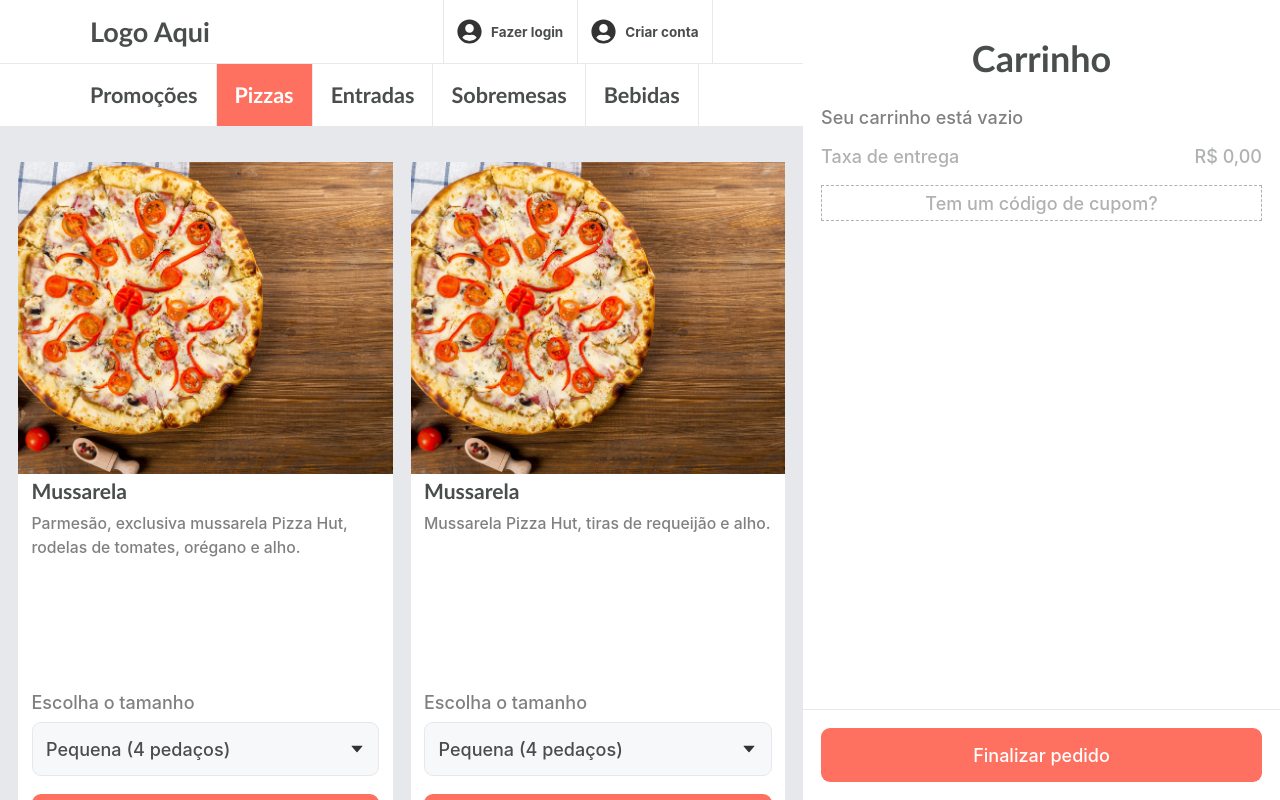
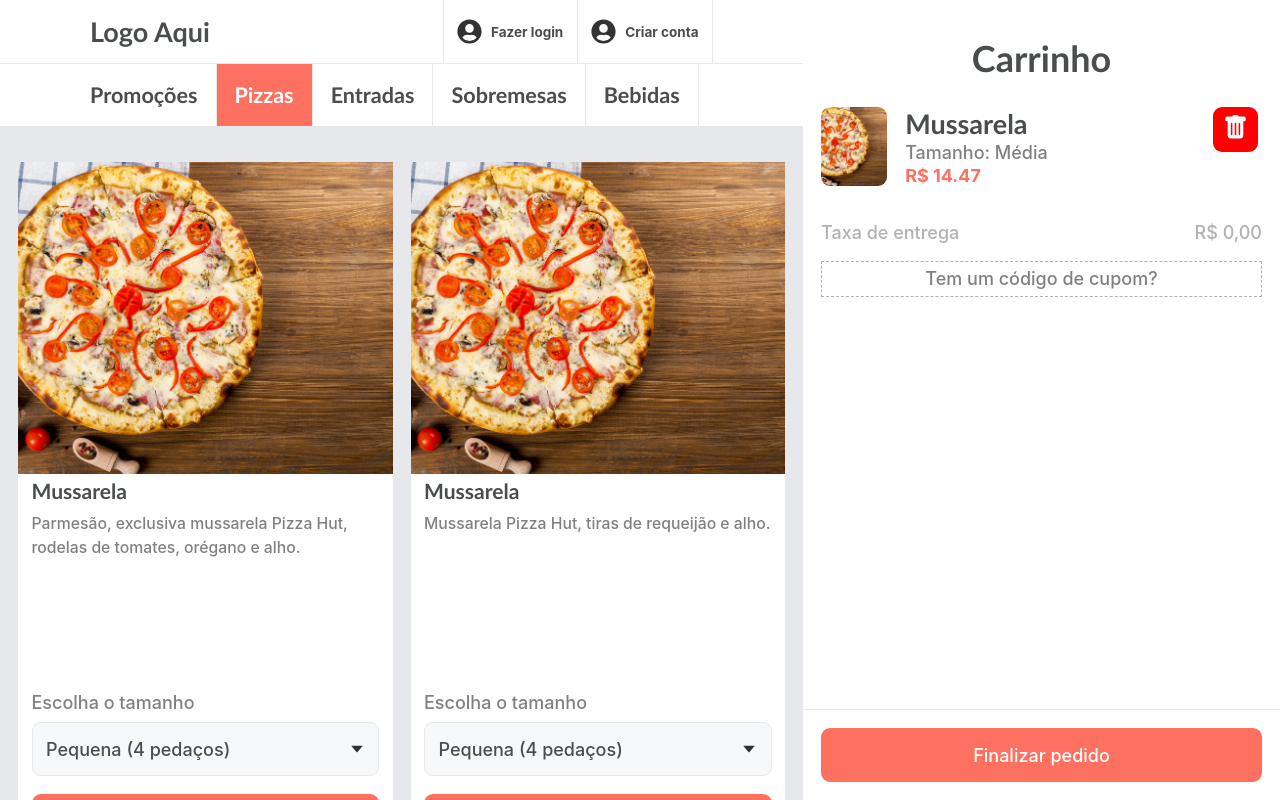
Before and after one commit to MatheusGomesRocha/pizzaria_next, a Next.js app: page /products in a window 1280 px wide. Built offline with nearby package versions, Linux system fonts and the light colour scheme.

Commit message:
Fazendo design da lista de produtos do carrinho + finalizando frontend do projeto"

```diff
--- a/package.json
+++ b/package.json
@@ -8,9 +8,9 @@
     "start": "next start"
   },
   "dependencies": {
-    "@material-ui/core": "^4.11.4",
     "@types/node": "^14.14.41",
     "@types/react": "^17.0.4",
+    "axios": "^0.21.1",
     "next": "10.1.3",
     "react": "17.0.2",
     "react-dom": "17.0.2",
--- a/src/components/Cart/index.tsx
+++ b/src/components/Cart/index.tsx
@@ -1,3 +1,6 @@
+import Image from 'next/image';
+import { BsFillTrashFill } from 'react-icons/bs';
+
 import styles from './styles.module.scss';
 
 export default function Cart() {
@@ -6,9 +9,32 @@ export default function Cart() {
             <section>
                 <h1>Carrinho</h1>
 
-                <p>Seu carrinho está vazio</p>
+                {/* <p>Seu carrinho está vazio</p> */}
 
-                <div>
+                <div className={styles.hasProducts}>
+                    <div className={styles.arrayItem}>
+                        <Image
+                            src="/pizza_background.jpg"
+                            width={80}
+                            height={80}
+                            objectFit="cover"
+                        />
+
+                        <div>
+                            <h2>Mussarela</h2>
+                            <span>Tamanho: Média</span>
+                            <span>R$ 14.47</span>
+                        </div>
+
+                        <section>
+                            <button type="button">
+                                <BsFillTrashFill color={"#fff"} size={25} />
+                            </button>
+                        </section>
+                    </div>
+                </div>
+
+                <div className={styles.deliveryBill}>
                     <span>Taxa de entrega</span>
                     <span>R$ 0,00</span>
                 </div>
--- a/src/components/Cart/styles.module.scss
+++ b/src/components/Cart/styles.module.scss
@@ -21,12 +21,53 @@
       margin-top: 1.5rem;
     }
 
-    div {
+    .hasProducts {
+      .arrayItem {
+        display: grid;
+        grid-template-columns: 15% 45% 35%;
+        grid-gap: 1rem;
+        margin-top: 1.5rem;
+
+        img {
+          border-radius: 0.5rem;
+        }
+
+        div {
+          display: flex;
+          flex-direction: column;
+          gap: 0.1rem;
+
+          span {
+            color: var(--gray-500);
+
+            & + span {
+              font: 700 1.2rem;
+              color: var(--default);
+              font-weight: bold;
+            }
+          }
+        }
+
+        section {
+          display: flex;
+          margin-left: auto;
+
+          button {
+            background: red;
+            width: 2.5rem;
+            height: 2.5rem;
+            border-radius: 0.5rem;
+          }
+        }
+      }
+    }
+
+    .deliveryBill {
       display: flex;
       justify-content: space-between;
       width: 100%;
       color: var(--gray-200);
-      margin-top: 1rem;
+      margin: 2rem 0 1rem 0;
     }
 
     .cupomCode {
```
Also changed, not shown: 1 other file (tests, documents, lock files or other folders).
